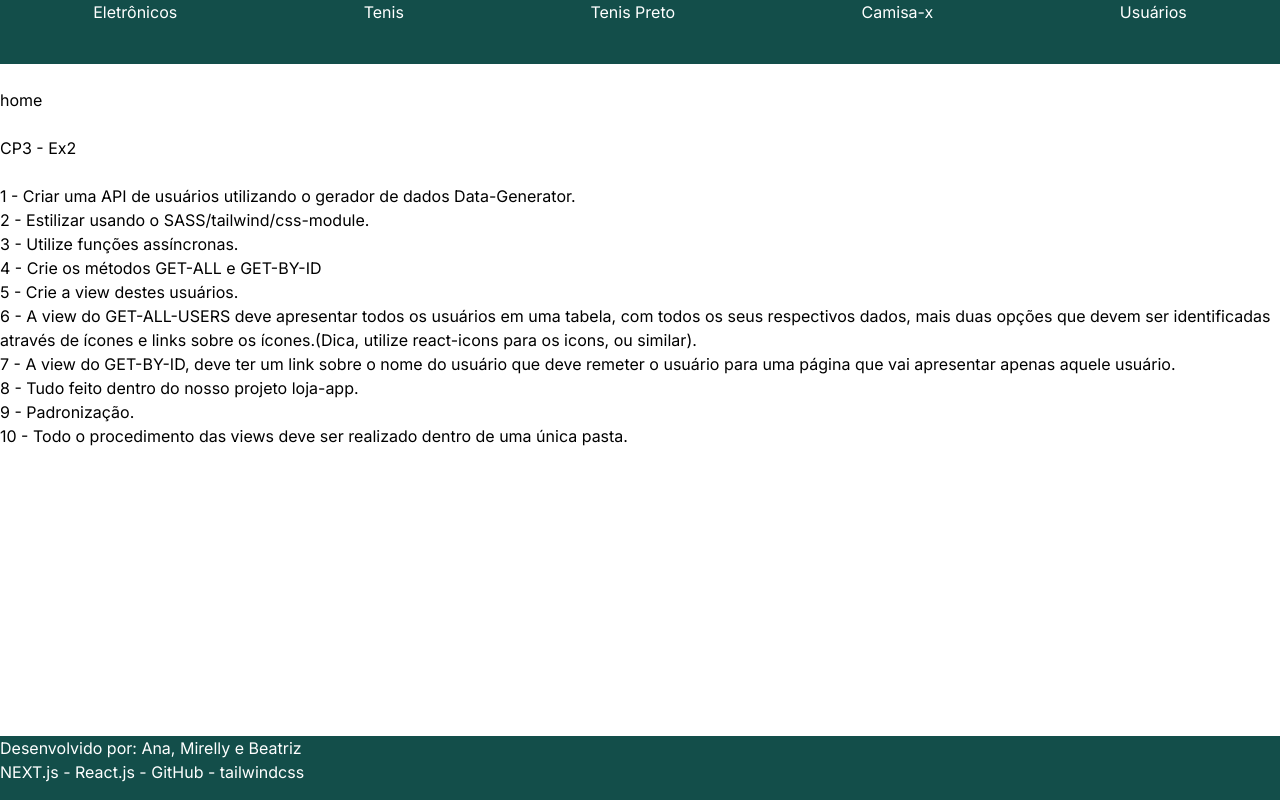
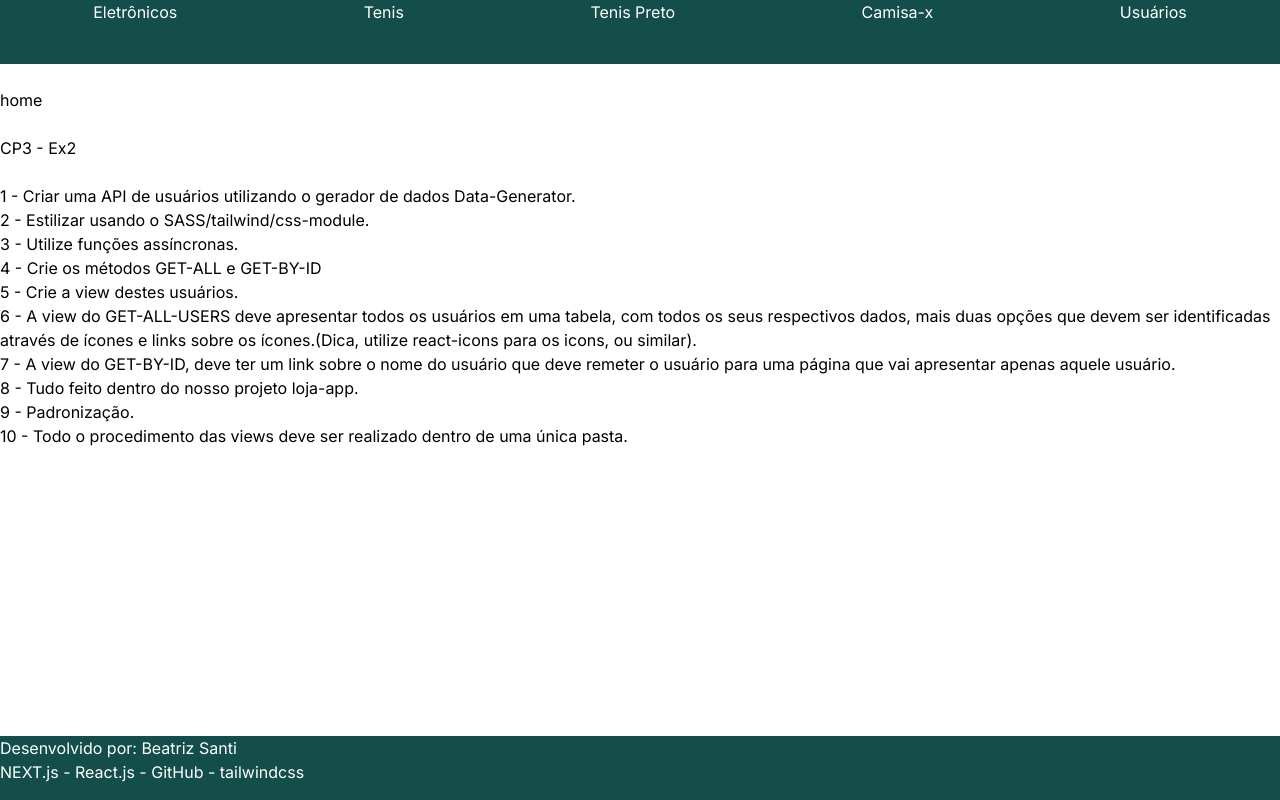
Before and after one commit to BeatrizSanti/loja-app, a Next.js app: page / in a window 1280 px wide. Built offline with nearby package versions, Linux system fonts and the light colour scheme.

Commit message:
Arrumando rodape

```diff
--- a/src/components/Rodape/rodape.jsx
+++ b/src/components/Rodape/rodape.jsx
@@ -4,7 +4,7 @@ export default function Rodape() {
   return (
     <footer className="bg-teal-900 text-white h-16 fixed w-full bottom-0">
       <div>
-        <p>Desenvolvido por: <span>Ana, Mirelly e Beatriz</span></p>
+        <p>Desenvolvido por: <span>Beatriz Santi</span></p>
         <p>NEXT.js - React.js - GitHub - tailwindcss</p>
       </div>
     </footer>
```
